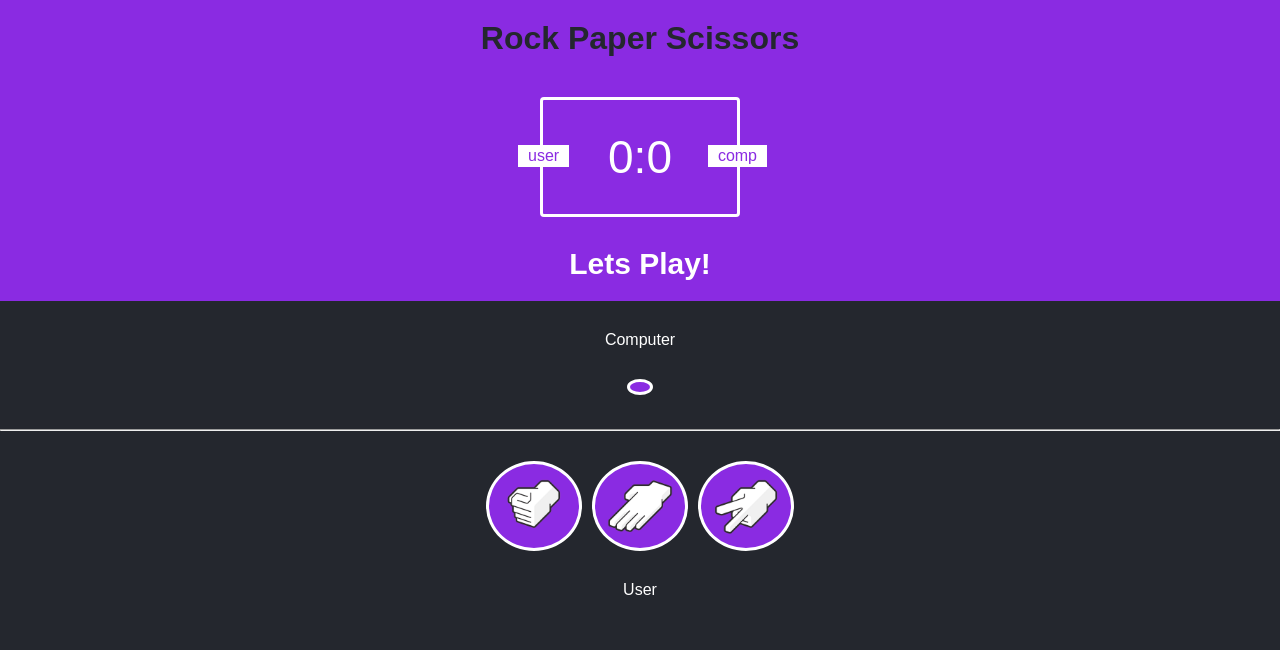
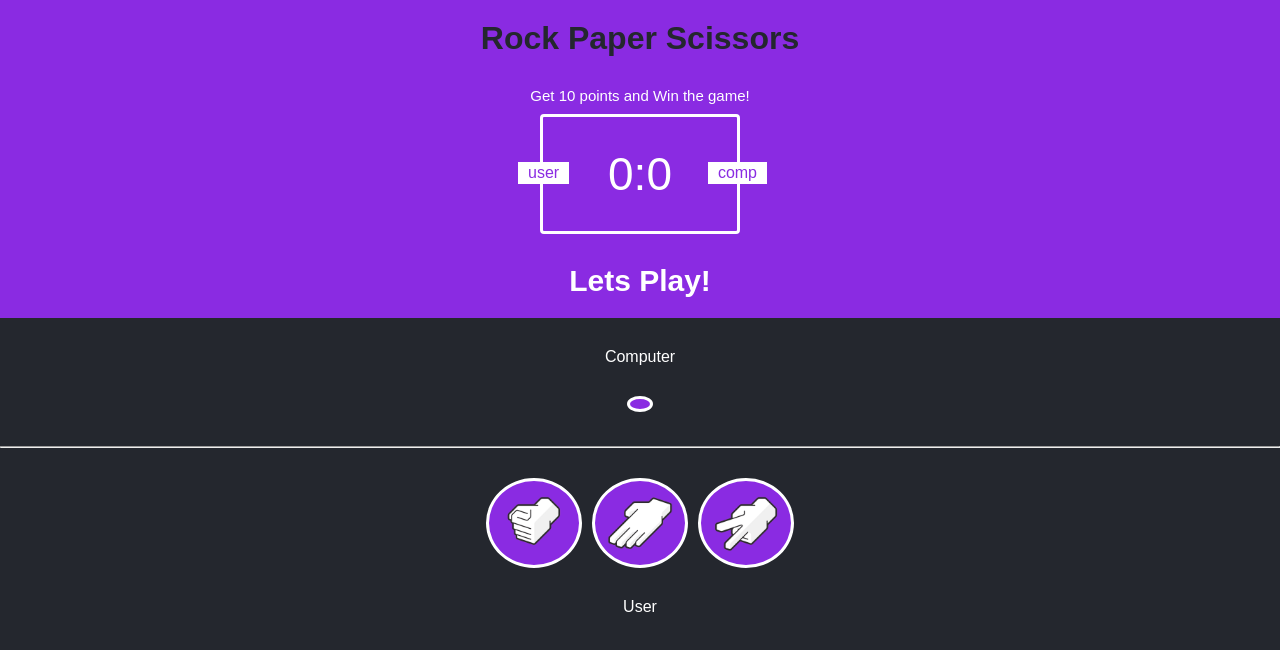
Before and after one commit to ksrajath7/ksrajath7-RockPaperScissors, a plain HTML site: page index.html in a window 1280 px wide. Drawn offline with Linux system fonts and the light colour scheme.

Commit message:
improved UX

```diff
--- a/index.html
+++ b/index.html
@@ -5,20 +5,21 @@
     <meta charset="UTF-8">
     <meta name="viewport" content="width=device-width, initial-scale=1.0">
     <meta http-equiv="X-UA-Compatible" content="ie=edge">
-    <title>Rock Paper Scissor</title>
+    <title>Rock Paper Scissors</title>
 </head>
 <body>
     <header>
         <h1>Rock Paper Scissors</h1>
     </header>
     <div class="display">
+        <div class="points">Get 10 points and Win the game!</div>
         <div class="score-board">
             <div id="user-label" class="badge">user</div>
             <div id="computer-label" class="badge">comp</div>
             <span id="user-score">0</span>:<span id="computer-score">0</span>
         </div>
         <div class="result">
-            <p>Lets Play!</p>
+            <p>Lets Play! </p>
 
         </div>
     </div>
--- a/style.css
+++ b/style.css
@@ -11,20 +11,27 @@ body{
 header{
     background-color: blueviolet;
     padding: 20px;
+    font-family: Asap, sans-serif;
 
 }
 
 header > h1{
     color:#24272e;
     text-align: center;
-    font-family: Asap, sans-serif;
+}
+.display{
+    text-align: center;
+    background-color: blueviolet;
+    padding: 10px;
+    padding-bottom: 0px;
 
 }
-.display{
-    background-color: blueviolet;
-    padding: 20px;
-    padding-bottom: 0px;
-
+.points{
+    padding-bottom: 10px;
+    color: white;
+    text-align: center;
+    font-size: 15px;
+    font-family: Asap, sans-serif;
 }
 .score-board{
     margin: 0px auto;
```
